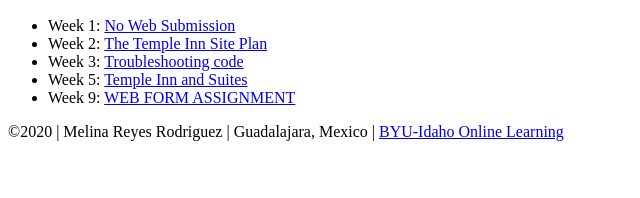
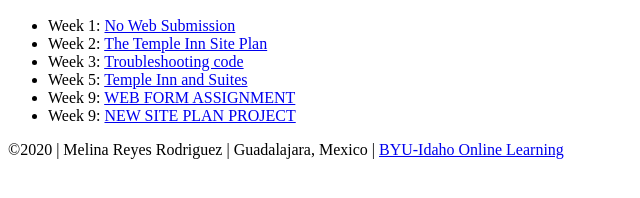
Before and after one commit to MeliRR/MeliRR.github.io, a plain HTML site: page index.html in a window 1280 px wide. Shown: the part 110-308 px from the top of the page, without its empty margins (0-640 px from the left). Drawn offline with Linux system fonts and the light colour scheme.

Commit message:
SKJGHF;AGH

```diff
--- a/index.html
+++ b/index.html
@@ -19,6 +19,7 @@
           <li>Week 3: <a href="/fixed.html"> Troubleshooting code</a></li>
           <li>Week 5: <a href="/project/index.html">Temple Inn and Suites </a></li>
           <li>Week 9: <a href="/project/form.html">WEB FORM ASSIGNMENT </a></li>
+          <li>Week 9: <a href="/site-plan.html">NEW SITE PLAN PROJECT</a></li>
 
 
         </ul>
```
